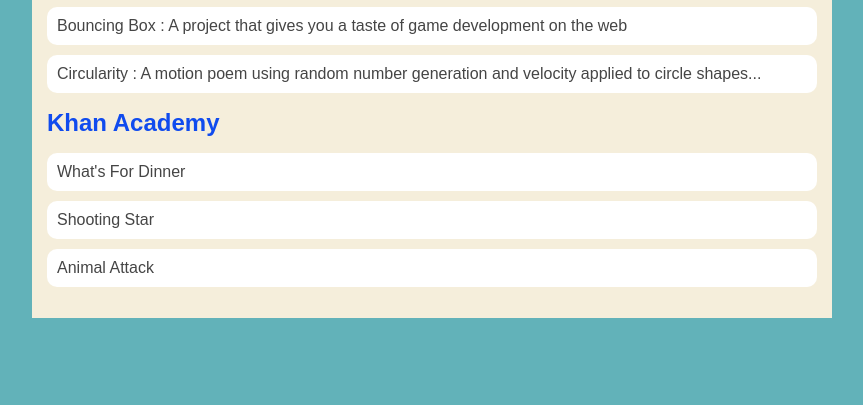
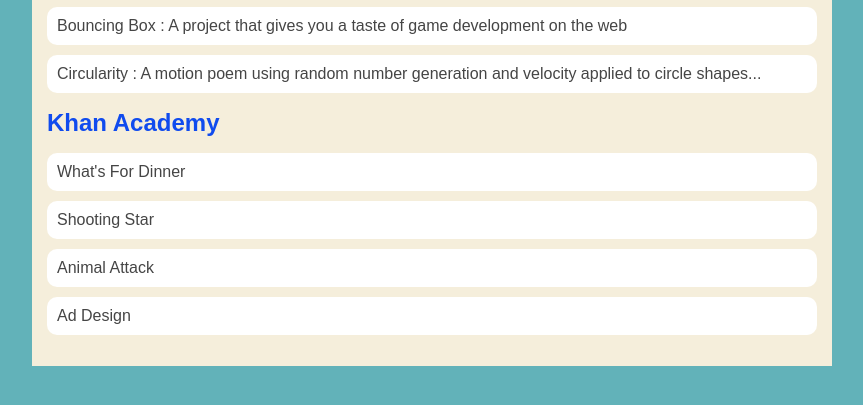
Before and after one commit to rjbates912/reginaldrbates.github.io, a plain HTML site: page portfolio.html in a window 1280 px wide. Shown: the part 197-602 px from the top of the page, without its empty margins (208-1071 px from the left). Drawn offline with Linux system fonts and the light colour scheme.

Commit message:
ad design project

```diff
--- a/portfolio.html
+++ b/portfolio.html
@@ -27,6 +27,7 @@
                     <li><a href = "https://www.khanacademy.org/computer-programming/spin-off-of-project-whats-for-dinner/6737294135181312">What's For Dinner</a></li>
                     <li><a href = "https://www.khanacademy.org/computer-programming/spin-off-of-project-shooting-star/4767940518658048">Shooting Star</a></li>
                     <li><a href = "https://www.khanacademy.org/computer-programming/spin-off-of-project-animal-attack/6016023973904384">Animal Attack</a></li>
+                    <li><a href = .https://www.khanacademy.org/computer-programming/spin-off-of-project-ad-design/5344019326222336>Ad Design</a></li>
                 </ul>
             </div>
         </main>
```
